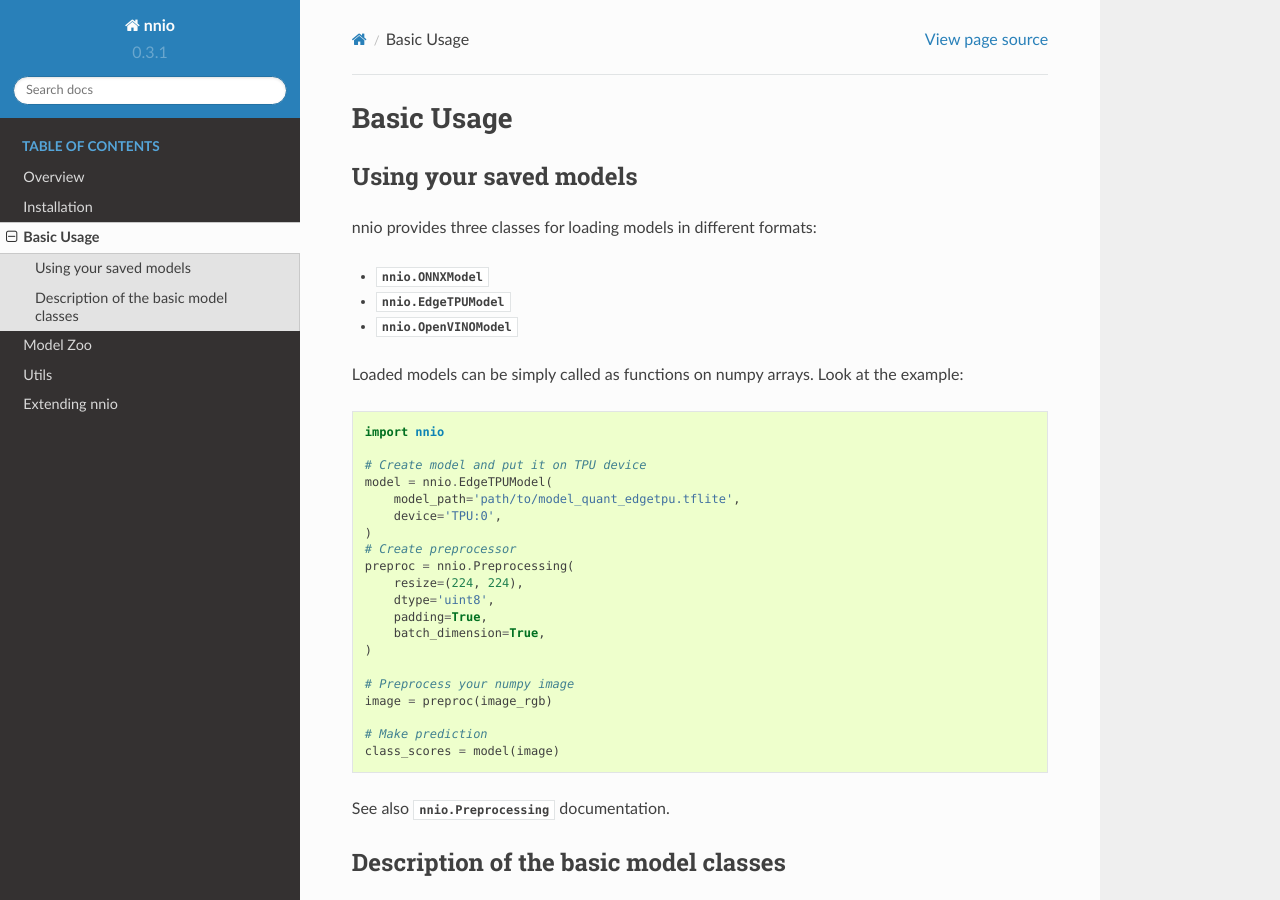
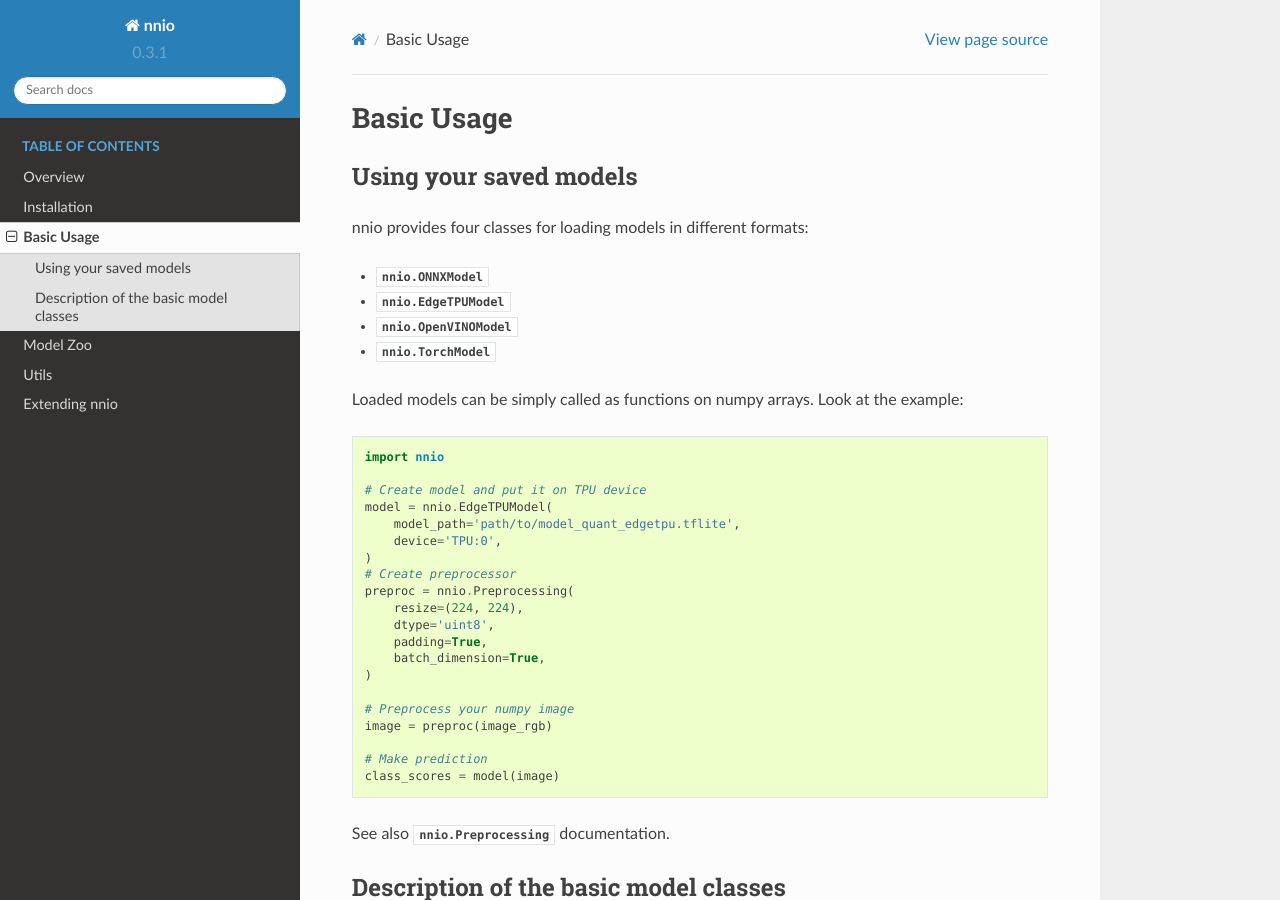
Before and after one commit to FastSense/nnio, a Sphinx documentation site: the page built from docs/source/basic_usage.rst, in a window 1280 px wide and 900 px high. Built offline with Sphinx 7.4.7 and the Read the Docs theme 2.0.0, drawn with Linux system fonts in a browser that asks for light colours; grey boxes are pictures that could not be loaded.

Commit message:
update documentation

```diff
--- a/docs/source/basic_usage.rst
+++ b/docs/source/basic_usage.rst
@@ -7,11 +7,12 @@ Basic Usage
 Using your saved models
 ===========================
 
-nnio provides three classes for loading models in different formats:
+nnio provides four classes for loading models in different formats:
 
 * :class:`nnio.ONNXModel`
 * :class:`nnio.EdgeTPUModel`
 * :class:`nnio.OpenVINOModel`
+* :class:`nnio.TorchModel`
 
 Loaded models can be simply called as functions on numpy arrays. Look at the example:
 
@@ -56,3 +57,7 @@ Description of the basic model classes
 .. autoclass:: nnio.OpenVINOModel
     :members:
     :special-members:
+
+.. autoclass:: nnio.TorchModel
+    :members:
+    :special-members:
```
Also changed, not shown: 1 other file.
